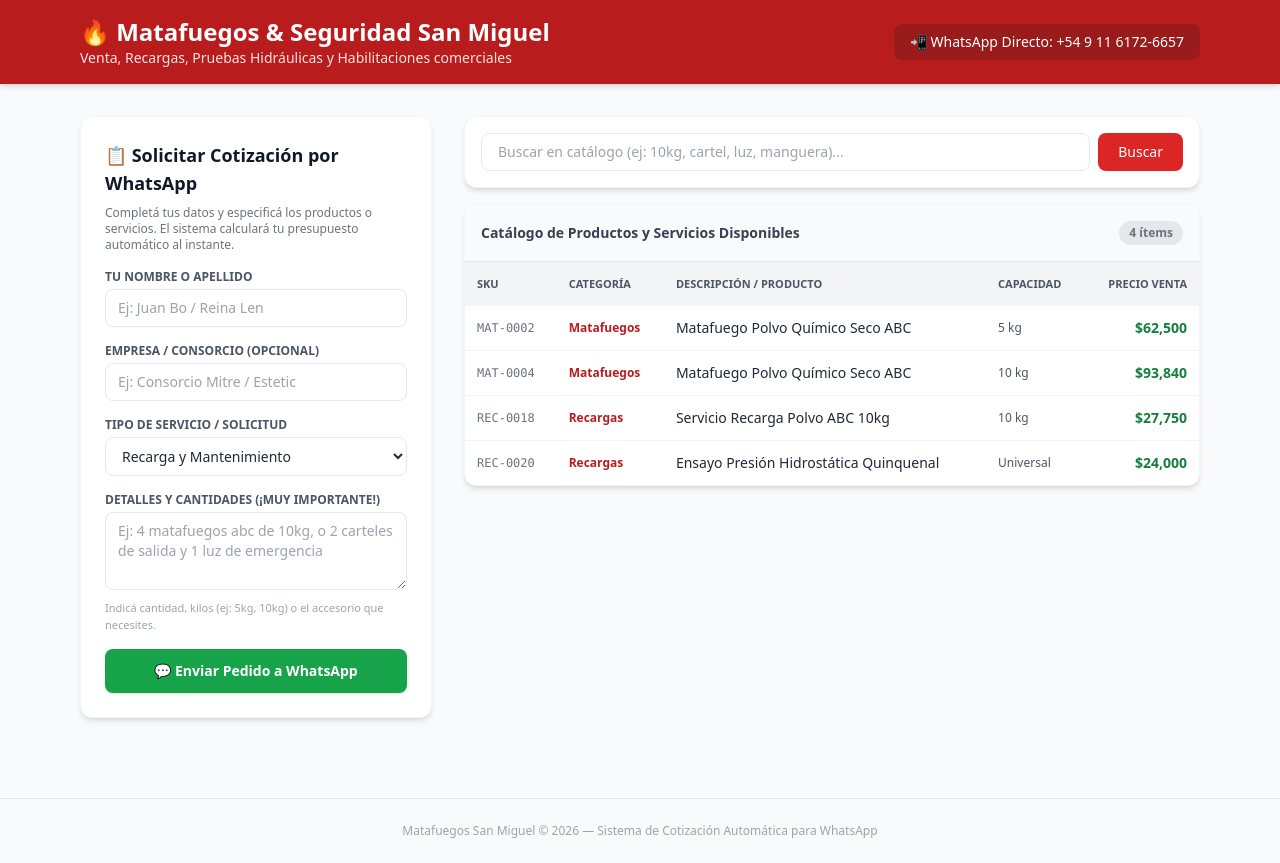
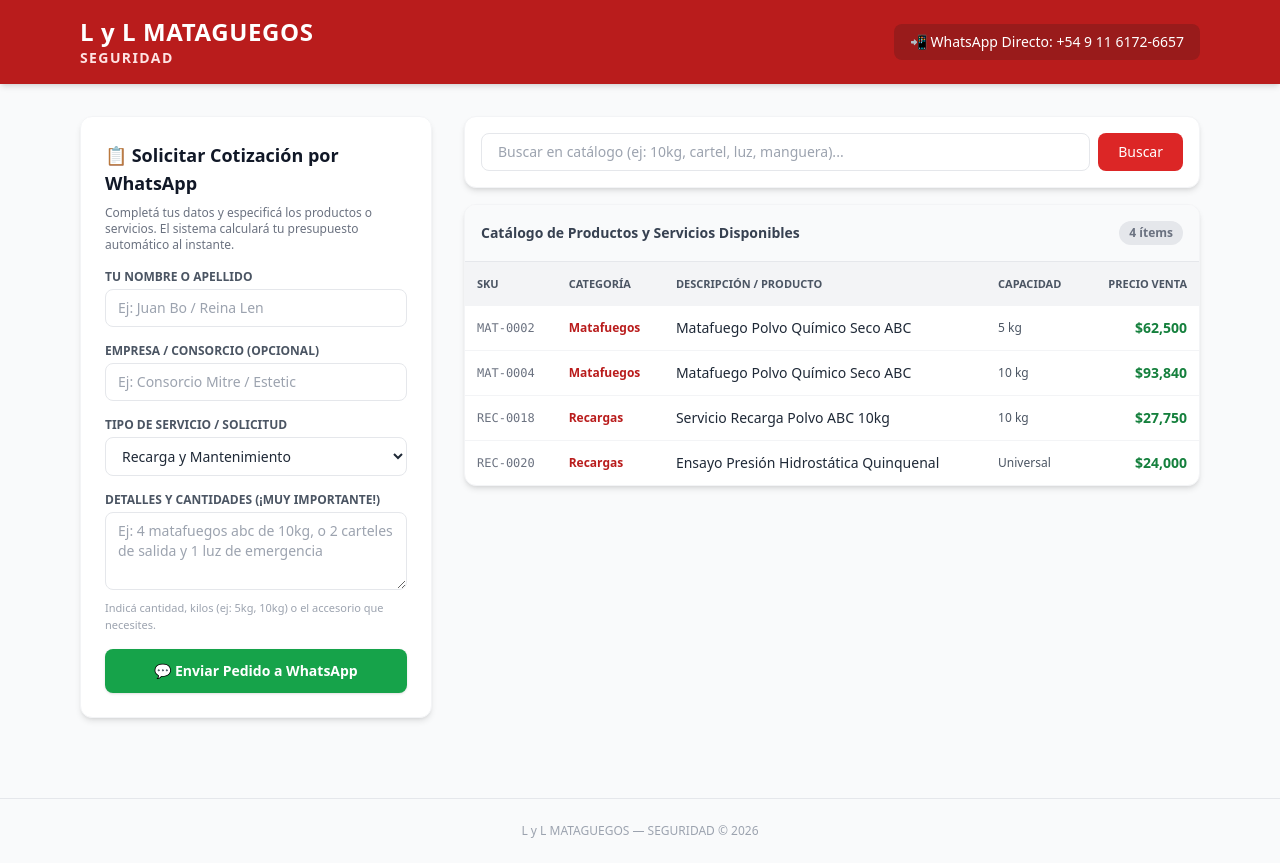
Before and after one commit to oettecnic-dot/matafuegos_web, a Flask app: page / in a window 1280 px wide. Run offline with Flask 3, Linux system fonts and the light colour scheme; some libraries are stand-ins or nearby versions.

Commit message:
Update index.html

```diff
--- a/templates/index.html
+++ b/templates/index.html
@@ -3,7 +3,7 @@
 <head>
     <meta charset="UTF-8">
     <meta name="viewport" content="width=device-width, initial-scale=1.0">
-    <title>Presupuestos y Catálogo | Matafuegos San Miguel</title>
+    <title>L y L MATAGUEGOS — SEGURIDAD</title>
     <!-- Tailwind CSS CDN para un diseño moderno, limpio y profesional -->
     <script src="https://cdn.tailwindcss.com"></script>
 </head>
@@ -13,8 +13,8 @@
     <header class="bg-red-700 text-white shadow-md">
         <div class="max-w-6xl mx-auto px-4 py-4 flex flex-col md:flex-row justify-between items-center">
             <div>
-                <h1 class="text-2xl font-bold">🔥 Matafuegos & Seguridad San Miguel</h1>
-                <p class="text-red-100 text-sm">Venta, Recargas, Pruebas Hidráulicas y Habilitaciones comerciales</p>
+                <h1 class="text-2xl font-bold tracking-wide">L y L MATAGUEGOS</h1>
+                <p class="text-red-100 text-sm font-semibold tracking-widest uppercase">SEGURIDAD</p>
             </div>
             <div class="mt-3 md:mt-0 text-sm bg-red-800 px-4 py-2 rounded-lg font-medium">
                 📲 WhatsApp Directo: +54 9 11 6172-6657
@@ -134,7 +134,7 @@
 
     <!-- Footer -->
     <footer class="text-center py-6 text-xs text-gray-400 border-t mt-12">
-        Matafuegos San Miguel © 2026 — Sistema de Cotización Automática para WhatsApp
+        L y L MATAGUEGOS — SEGURIDAD © 2026
     </footer>
 
 </body>
```
